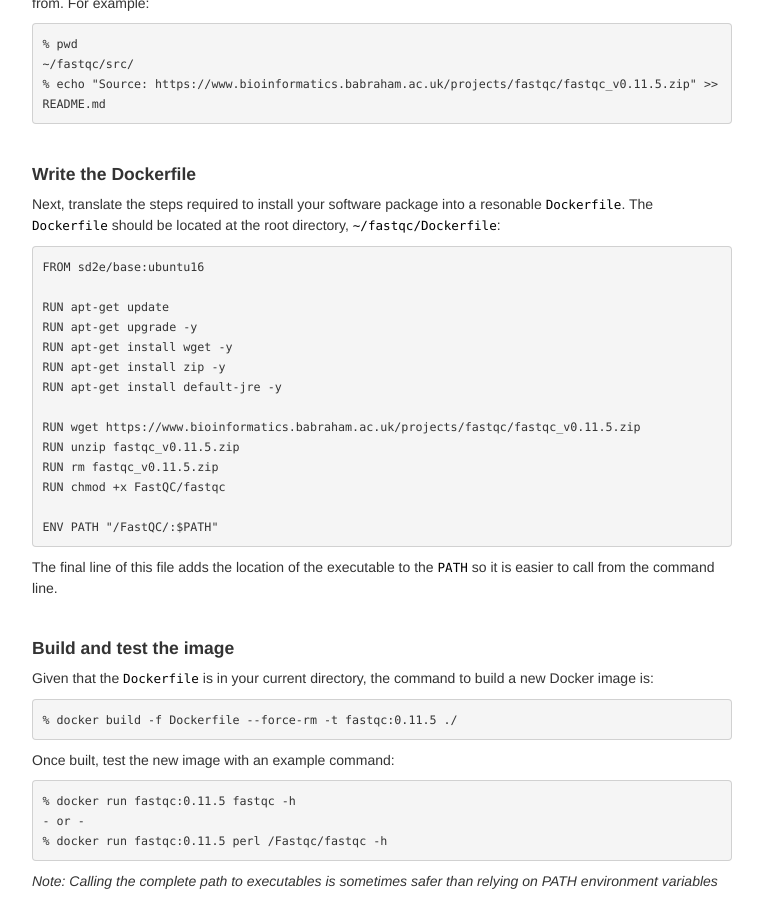
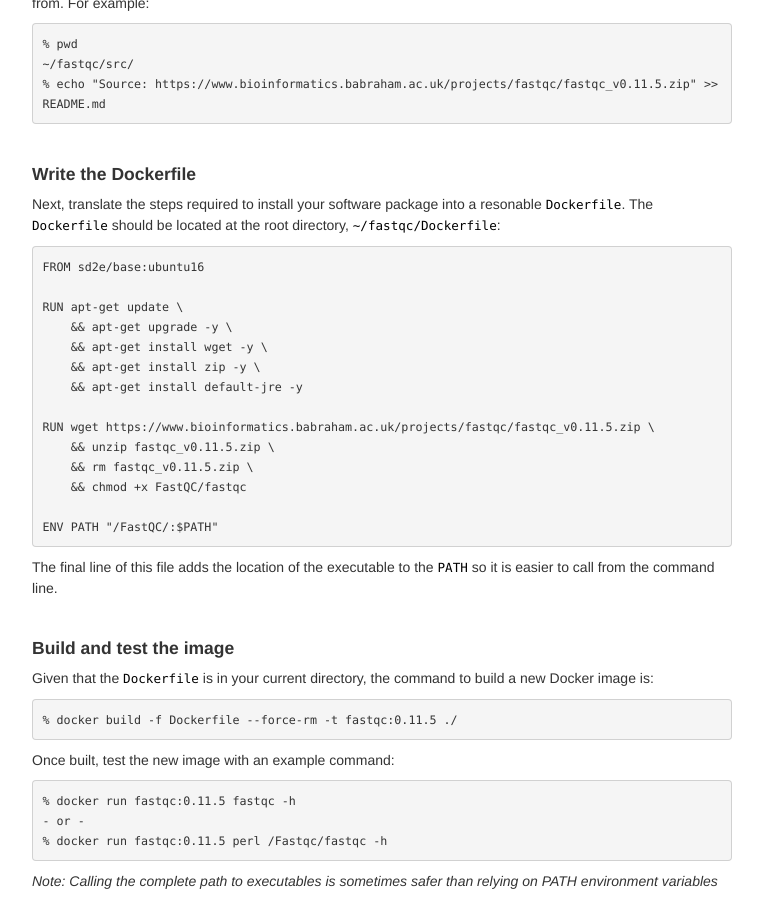
Before and after one commit to SD2E/api-user-guide, a Jekyll site: the page built from docs/create_app_02.md, in a window 1280 px wide and 900 px high, scrolled down 1700 px. Shown: the whole window, without its empty margins (258-1021 px from the left). Built offline with Jekyll 4.4.1, drawn with Linux system fonts in a browser that asks for light colours.

Commit message:
streamlining example dockerfile for fastqc

````diff
--- a/docs/create_app_02.md
+++ b/docs/create_app_02.md
@@ -114,16 +114,16 @@ resonable `Dockerfile`. The `Dockerfile` should be located at the root directory
 ```
 FROM sd2e/base:ubuntu16
 
-RUN apt-get update
-RUN apt-get upgrade -y
-RUN apt-get install wget -y
-RUN apt-get install zip -y
-RUN apt-get install default-jre -y
+RUN apt-get update \
+    && apt-get upgrade -y \
+    && apt-get install wget -y \
+    && apt-get install zip -y \
+    && apt-get install default-jre -y
 
-RUN wget https://www.bioinformatics.babraham.ac.uk/projects/fastqc/fastqc_v0.11.5.zip
-RUN unzip fastqc_v0.11.5.zip
-RUN rm fastqc_v0.11.5.zip
-RUN chmod +x FastQC/fastqc
+RUN wget https://www.bioinformatics.babraham.ac.uk/projects/fastqc/fastqc_v0.11.5.zip \
+    && unzip fastqc_v0.11.5.zip \
+    && rm fastqc_v0.11.5.zip \
+    && chmod +x FastQC/fastqc
 
 ENV PATH "/FastQC/:$PATH"
 ```
````
